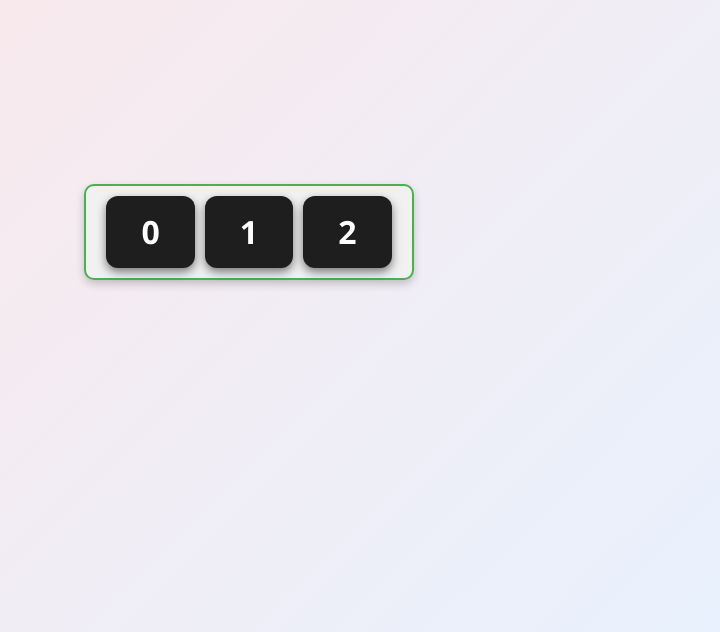
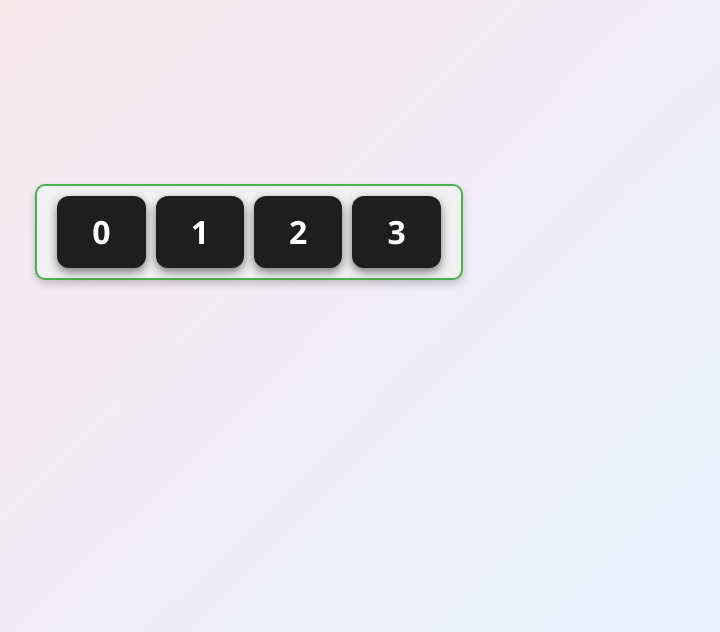
Before and after one commit to siddhant-gavai/lottery-app-react, a React (Vite) app: page / in a window 1280 px wide. Shown: the part 168-800 px from the top of the page, without its empty margins (391-1111 px from the left). Built offline with nearby package versions, Linux system fonts and the light colour scheme.

Commit message:
change something

```diff
--- a/src/App.jsx
+++ b/src/App.jsx
@@ -8,7 +8,7 @@ import Ticket from "./Ticket.jsx";
 function App() {
   return (
     <>
-      <Ticket ticket={[0, 1, 2]} />
+      <Ticket ticket={[0, 1, 2, 3]} />
     </>
   );
 }
```
